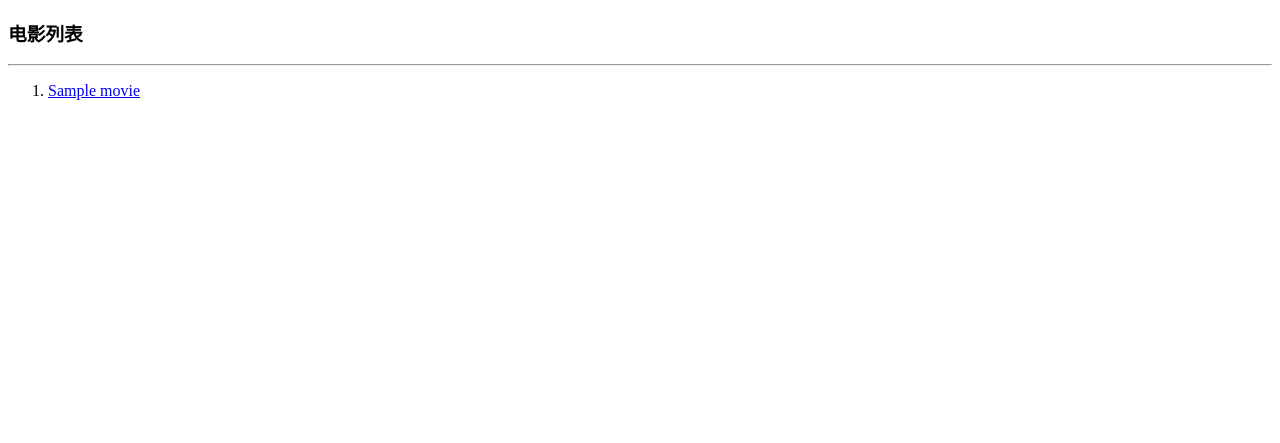
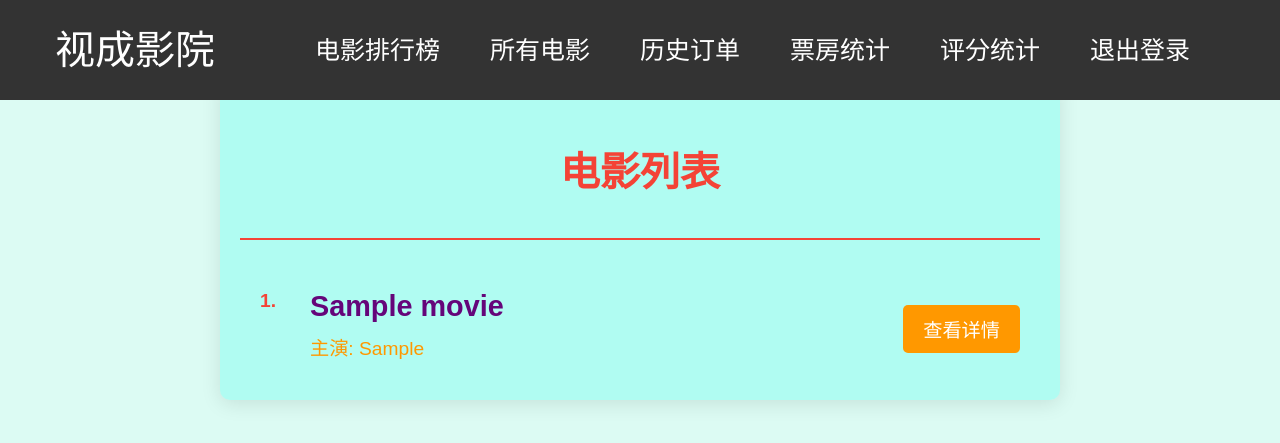
Before and after one commit to TangerineStarrySky/2024Spring-DBPJ, a Django app: page /cinema/movies/1/ in a window 1280 px wide. Shown: the top 443 px of the page. Run offline with Django 4.2, Linux system fonts and the light colour scheme; tables that the repository leaves empty hold one stand-in row (values such as "Sample post").

Commit message:
美化电影列表页

```diff
--- a/cinema/templates/index.html
+++ b/cinema/templates/index.html
@@ -9,7 +9,7 @@
 </head>
 <body>
     <div class="navbar">
-        <div class="cinema_name">视成影院</div>
+        <a class="cinema_name" href="{% url 'index' %}?user_id={{ user.user_id }}">视成影院</a>
         <a href="{% url 'ranking' user.user_id %}">电影排行榜</a>
         <a href="{% url 'movies' user.user_id %}">所有电影</a>
         <a href="{% url 'history' user.user_id %}">历史订单</a>
--- a/cinema/templates/movie_list.html
+++ b/cinema/templates/movie_list.html
@@ -3,20 +3,44 @@
 <head>
     <meta charset="UTF-8">
     <title>电影列表</title>
+    {% load static %}
+    <link rel="stylesheet" href="{% static 'css/navbar.css' %}">
+    <link rel="stylesheet" href="{% static 'css/movie_list.css' %}">
 </head>
 <body>
-    <h3>电影列表</h3>
-    <hr>
+    <div class="navbar">
+        <a class="cinema_name" href="{% url 'index' %}?user_id={{ user.user_id }}">视成影院</a>
+        <a href="{% url 'ranking' user.user_id %}">电影排行榜</a>
+        <a href="{% url 'movies' user.user_id %}">所有电影</a>
+        <a href="{% url 'history' user.user_id %}">历史订单</a>
 
-    <ol>
-        {% for movie in movies %}
-            <li>
-                <a href="{% url 'movieinfo' user_id movie.movie_id %}">
-                    {{ movie.movie_name }}
-                </a>
-            </li>
-        {% endfor %}
-    </ol>
+        {% if user.user_id == 1 %}
+            <a href="{% url 'box_office' %}">票房统计</a>
+            <a href="{% url 'score' %}">评分统计</a>
+        {% endif %}
 
+        <a href="{% url 'welcome' %}">退出登录</a>
+        <div class="username">用户：{{ user.username }}</div>
+    </div>
+
+    <div class="container">
+        <h3>电影列表</h3>
+        <hr>
+        <ol class="movie-list">
+            {% for movie in movies %}
+                <li>
+                <div class="wrapper">
+                    <div class="left">
+                        <div class="movie-name">{{ movie.movie_name }}</div>
+                        <div class="movie-cast">主演: {{ movie.starring }}</div>
+                    </div>
+                    <div class="right">
+                        <a href="{% url 'movieinfo' user_id movie.movie_id %}" class="purchase-button">查看详情</a>
+                    </div>
+                </div>
+                </li>
+            {% endfor %}
+        </ol>
+    </div>
 </body>
 </html>
--- a/cinema/templates/ranking_list.html
+++ b/cinema/templates/ranking_list.html
@@ -9,7 +9,7 @@
 </head>
 <body>
     <div class="navbar">
-        <div class="cinema_name">视成影院</div>
+        <a class="cinema_name" href="{% url 'index' %}?user_id={{ user.user_id }}">视成影院</a>
         <a href="{% url 'ranking' user.user_id %}">电影排行榜</a>
         <a href="{% url 'movies' user.user_id %}">所有电影</a>
         <a href="{% url 'history' user.user_id %}">历史订单</a>
--- /dev/null
+++ b/static/css/movie_list.css
@@ -0,0 +1,90 @@
+body {
+    font-family: 'Arial', sans-serif;
+    background-color: rgba(81, 239, 196, 0.2);
+    margin: 0;
+    padding: 0;
+    color: #5d5d5d;
+}
+.container {
+    max-width: 800px;
+    margin: 80px auto;
+    padding: 20px;
+    background-color: rgba(105, 252, 239, 0.39);
+    border-radius: 10px;
+    box-shadow: 0 4px 20px rgba(0, 0, 0, 0.1);
+}
+h3 {
+    text-align: center;
+    color: #f44336;
+    font-size: 2.5rem;
+    margin-bottom: 40px;
+}
+hr {
+    border: none;
+    border-top: 2px solid #f44336;
+    margin-bottom: 30px;
+}
+.movie-list {
+    list-style: none;
+    padding: 0;
+    margin: 0;
+    font-size: 1.2rem;
+    counter-reset: movie-counter;
+}
+.movie-list li {
+    position: relative;
+    padding: 20px;
+    height: 70px;
+    border-bottom: 1px solid #e0e0e0;
+    counter-increment: movie-counter;
+}
+.movie-list li:last-child {
+    border-bottom: none;
+}
+.movie-list li::before {
+    content: counter(movie-counter) ". ";
+    color: #f44336;
+    font-weight: bold;
+    position: absolute;
+    left: 20px;
+}
+.wrapper{
+    height: 70px;
+}
+.left{
+    float: left;
+    display: inline;
+    margin-left: 50px;
+    height: 70px;
+    width: 585px;
+}
+.right{
+    float: right;
+    display: inline;
+    height: 70px;
+    margin-left: 0;
+}
+.movie-name {
+    font-size: 1.8rem;
+    color: #65057a;
+    font-weight: bold;
+    display: block;
+}
+.movie-cast {
+    color: #ff9800;
+    margin-top: 10px;
+    width: auto;
+}
+.purchase-button {
+    display: block;
+    margin-top: 15px;
+    padding: 10px 20px;
+    border-radius: 5px;
+    text-decoration: none;
+    background-color: #ff9800;
+    color: #fff;
+    transition: background-color 0.3s;
+}
+.purchase-button:hover {
+    background-color: #f44336;
+}
--- a/static/css/navbar.css
+++ b/static/css/navbar.css
@@ -40,6 +40,11 @@ body {
     transition: 0.3s;
 }
 
+.navbar .cinema_name:hover{
+    background-color: #333;
+    color: white;
+}
+
 .navbar a:hover{
     background-color: #ddd;
     color: black;
--- a/static/css/ranking.css
+++ b/static/css/ranking.css
@@ -19,7 +19,7 @@ h2 {
 }
 .container {
     max-width: 800px;
-    margin: 100px auto;
+    margin: 80px auto;
     padding: 50px;
     background-color: rgba(200, 150, 50, 0.3);
     border-radius: 8px;
```
